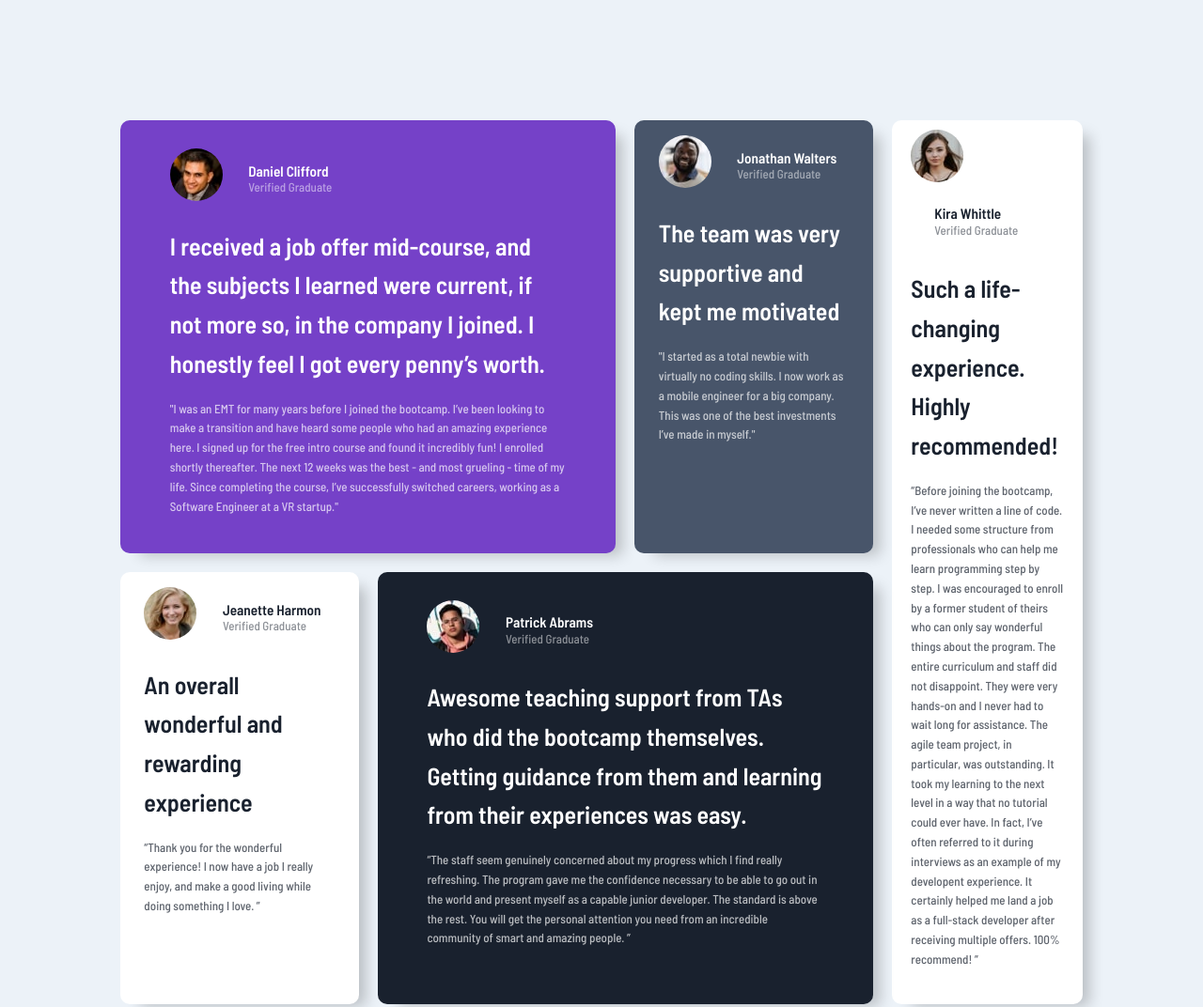
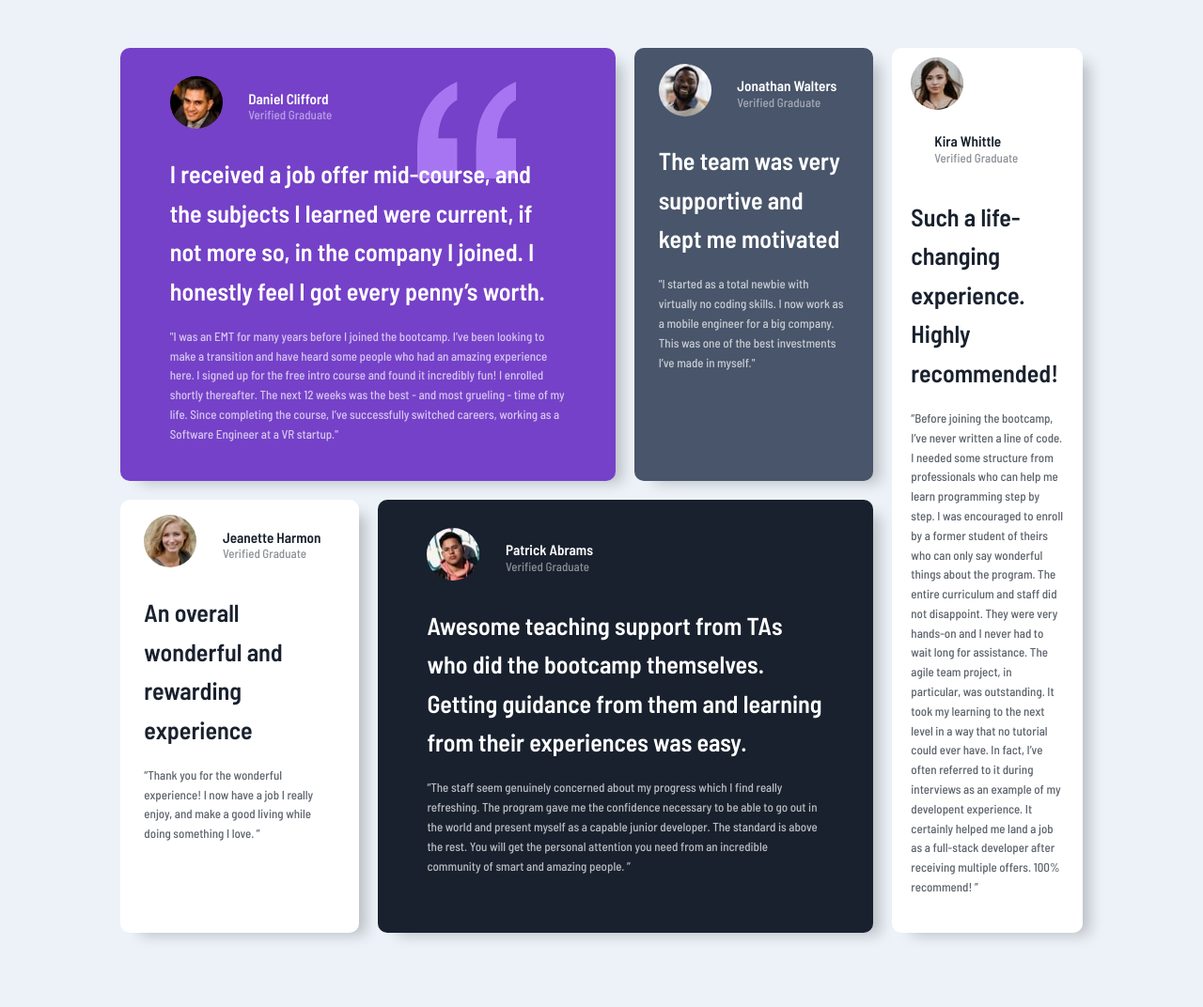
Before and after one commit to alessioitalo/testimonials-grid-section, a plain HTML site: page index.html in a window 1280 px wide. Shown: the top 1072 px of the page at 94% size. Drawn offline with Linux system fonts and the light colour scheme.

Commit message:
missing image

```diff
--- a/style.css
+++ b/style.css
@@ -10,8 +10,9 @@ body {
 }
 
 .main{
-  margin:5% 5%;
-  padding: 5%;
+  /* margin:5% 5%; */
+  padding: 4% 10%;
+
 }
 
 .next-to-name{
@@ -54,7 +55,7 @@ body {
 }
 
 .daniel{
-  background-image: url('./bg-pattern-quotation.svg');
+  background-image: url('./images/bg-pattern-quotation.svg');
   background-repeat: no-repeat;
   background-position-y: 10%;
   background-position-x: 75%;
```
